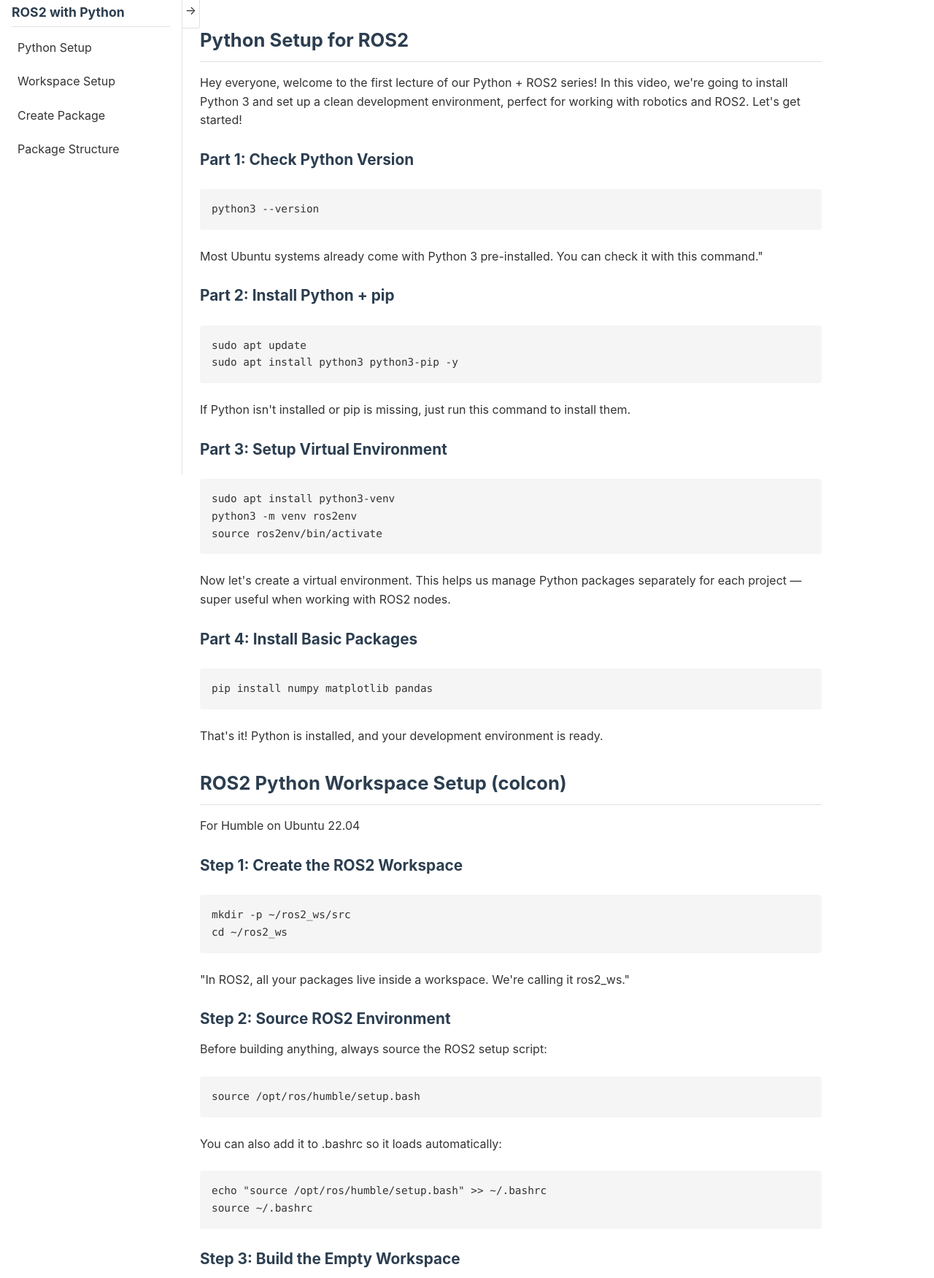
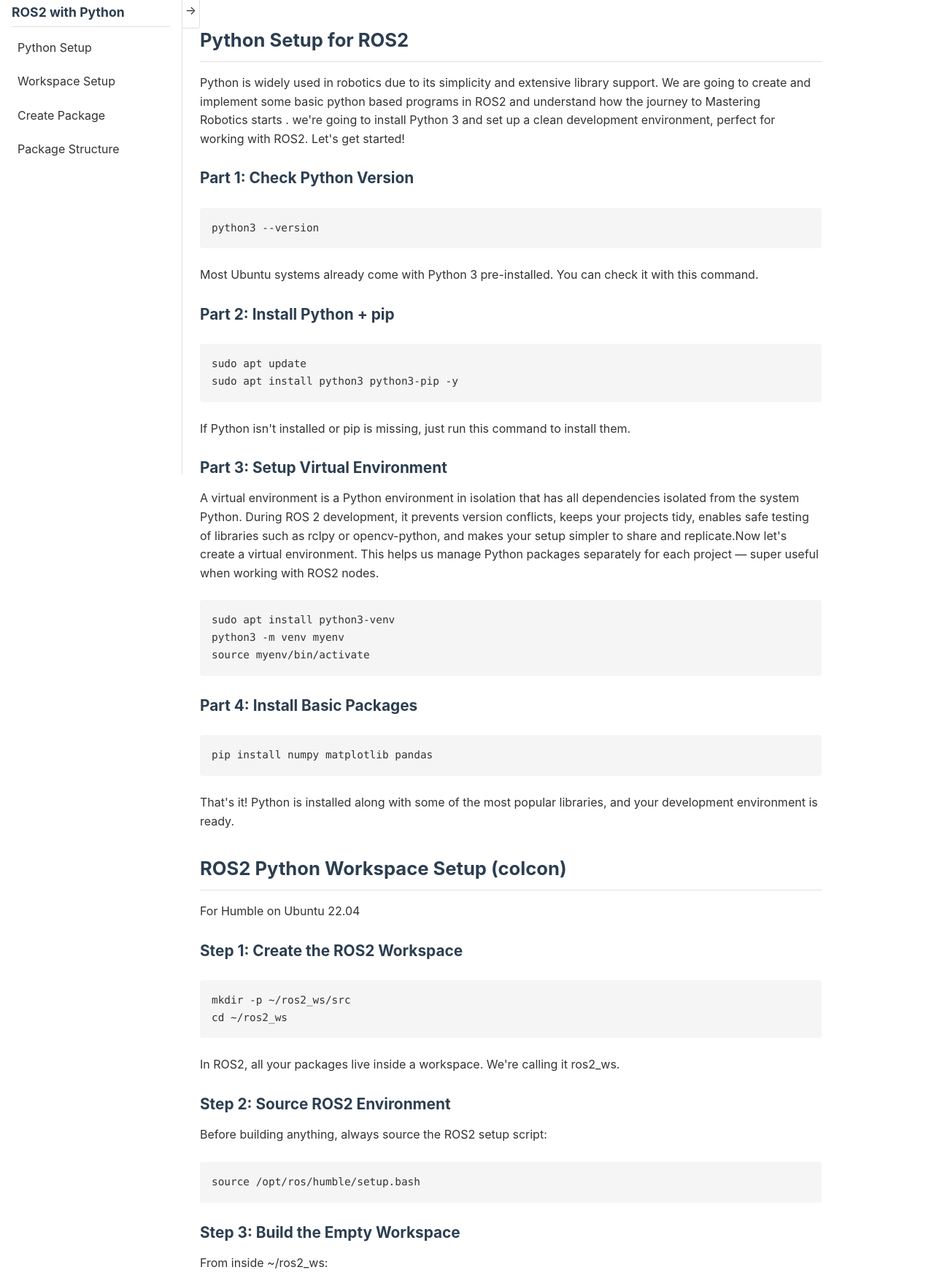
Before and after one commit to Arjav14/Python-with-ros2, a plain HTML site: page index.html in a window 1280 px wide. Shown: the part 149-1900 px from the top of the page at 73% size. Drawn offline with Linux system fonts and the light colour scheme.

Commit message:
Update index.html

```diff
--- a/index.html
+++ b/index.html
@@ -32,11 +32,11 @@
         <main>
             <section id="python-setup">
                 <h2>Python Setup for ROS2</h2>
-                <p>Hey everyone, welcome to the first lecture of our Python + ROS2 series! In this video, we're going to install Python 3 and set up a clean development environment, perfect for working with robotics and ROS2. Let's get started!</p>
+                <p>Python is widely used in robotics due to its simplicity and extensive library support. We are going to create and implement some basic python based programs in ROS2 and understand how the journey to Mastering Robotics starts . we're going to install Python 3 and set up a clean development environment, perfect for working with ROS2. Let's get started!</p>
 
                 <h3>Part 1: Check Python Version</h3>
                 <pre><code>python3 --version</code></pre>
-                <p>Most Ubuntu systems already come with Python 3 pre-installed. You can check it with this command."</p>
+                <p>Most Ubuntu systems already come with Python 3 pre-installed. You can check it with this command.</p>
 
                 <h3>Part 2: Install Python + pip</h3>
                 <pre><code>sudo apt update
@@ -44,15 +44,15 @@
                 <p>If Python isn't installed or pip is missing, just run this command to install them.</p>
 
                 <h3>Part 3: Setup Virtual Environment</h3>
-                <pre><code>sudo apt install python3-venv
-python3 -m venv ros2env
-source ros2env/bin/activate</code></pre>
-                <p>Now let's create a virtual environment. This helps us manage Python packages separately for each project — super useful when working with ROS2 nodes.</p>
 
+                <p>A virtual environment is a Python environment in isolation that has all dependencies isolated from the system Python. During ROS 2 development, it prevents version conflicts, keeps your projects tidy, enables safe testing of libraries such as rclpy or opencv-python, and makes your setup simpler to share and replicate.Now let's create a virtual environment. This helps us manage Python packages separately for each project — super useful when working with ROS2 nodes.</p>
+ <pre><code>sudo apt install python3-venv
+python3 -m venv myenv
+source myenv/bin/activate</code></pre>
                 <h3>Part 4: Install Basic Packages</h3>
                 <pre><code>pip install numpy matplotlib pandas</code></pre>
 
-                <p>That's it! Python is installed, and your development environment is ready.</p>
+                <p>That's it! Python is installed along with some of the most popular libraries, and your development environment is ready.</p>
             </section>
 
             <section id="workspace-setup">
@@ -62,14 +62,12 @@
                 <h3>Step 1: Create the ROS2 Workspace</h3>
                 <pre><code>mkdir -p ~/ros2_ws/src
 cd ~/ros2_ws</code></pre>
-                <p>"In ROS2, all your packages live inside a workspace. We're calling it ros2_ws."</p>
+                <p>In ROS2, all your packages live inside a workspace. We're calling it ros2_ws.</p>
 
                 <h3>Step 2: Source ROS2 Environment</h3>
                 <p>Before building anything, always source the ROS2 setup script:</p>
                 <pre><code>source /opt/ros/humble/setup.bash</code></pre>
-                <p>You can also add it to .bashrc so it loads automatically:</p>
-                <pre><code>echo "source /opt/ros/humble/setup.bash" >> ~/.bashrc
-source ~/.bashrc</code></pre>
+
 
                 <h3>Step 3: Build the Empty Workspace</h3>
                 <p>From inside ~/ros2_ws:</p>
@@ -81,9 +79,7 @@
 
                 <h3>Step 4: Source the Workspace (After Build)</h3>
                 <pre><code>source install/setup.bash</code></pre>
-                <p>Again, to avoid repeating this:</p>
-                <pre><code>echo "source ~/ros2_ws/install/setup.bash" >> ~/.bashrc
-source ~/.bashrc</code></pre>
+
 
                 <h3>Step 5: Check Your Workspace Is Working</h3>
                 <pre><code>ros2 pkg list | grep demo</code></pre>
@@ -140,9 +136,10 @@
             <section id="package-structure">
                 <h2>Package Structure and Configuration</h2>
 
-                <h3>6. Package Contents Overview</h3>
+                <h3>Package Contents Overview</h3>
                 <p>Navigate to:</p>
-                <pre><code>cd ~/ros2_ws/src/my_package</code></pre>
+                <pre><code>cd ~/ros2_ws/src/my_package</code>
+                <code>ls</code></pre>
                 <p>You will see:</p>
                 <pre>my_package/  package.xml  resource/  setup.cfg  setup.py  test/</pre>
                 <p>Your node is located at:</p>
```
